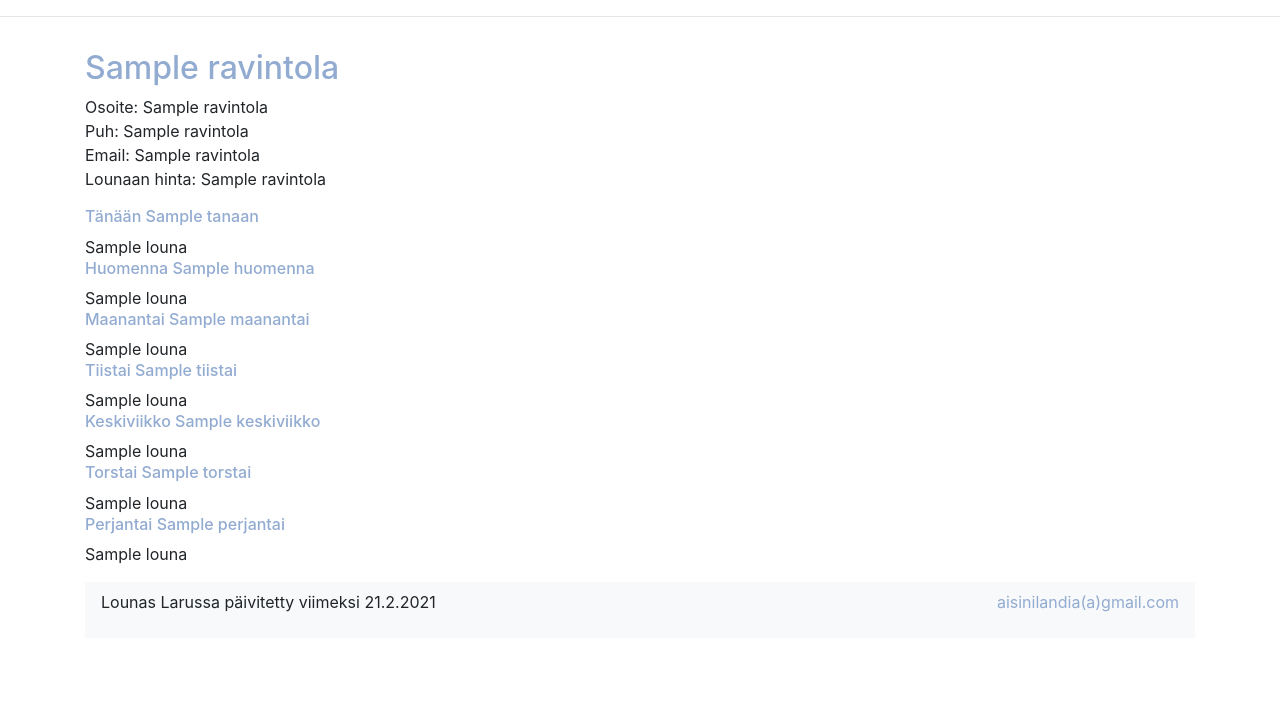
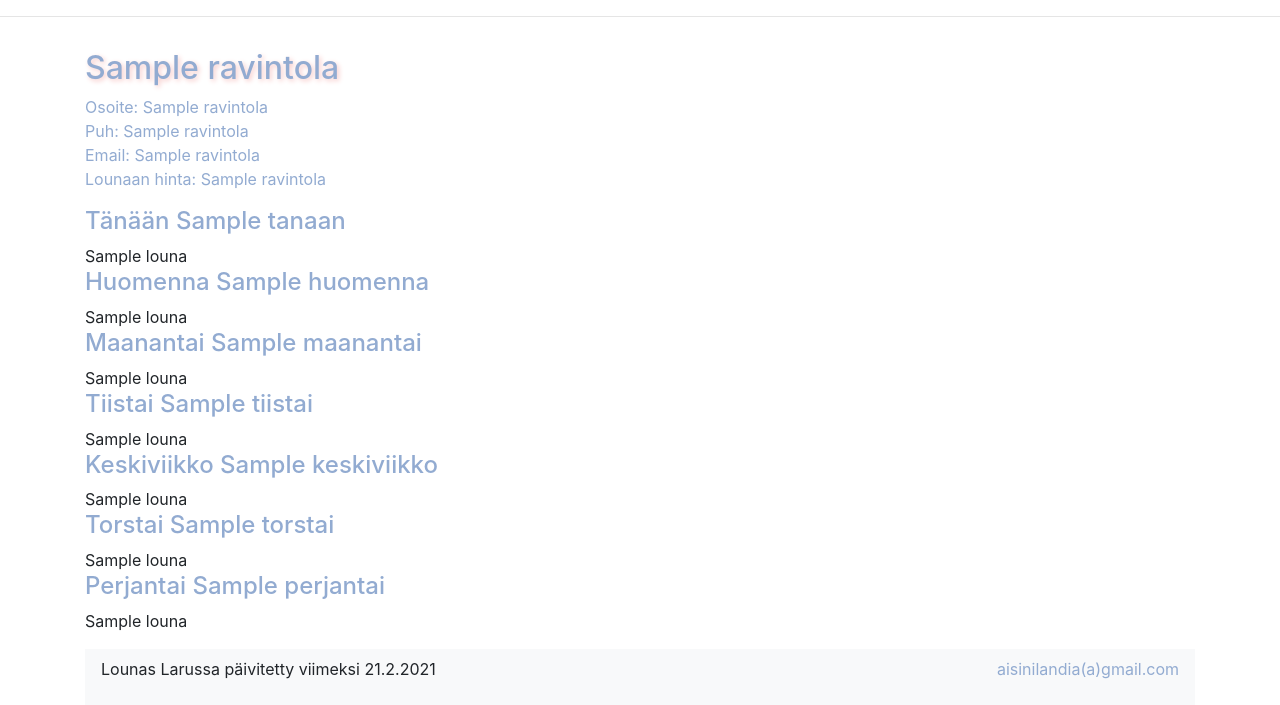
Before and after one commit to sinilandia/tsoha, a Flask app: template templates/ravintola.html in a window 1280 px wide. Shown: the part 216-921 px from the top of the page. Before the commit the page ends 828 px from the top, so only its background shows below. Run offline with Flask 2, Linux system fonts and the light colour scheme; the template is opened without the code that fills it: most values are stand-ins (such as "Sample title", 1, 10 or a date in 2020); some libraries are stand-ins or nearby versions.

Commit message:
hinkkasin otsikoiden värejä

```diff
--- a/templates/layout.html
+++ b/templates/layout.html
@@ -29,9 +29,14 @@
 
         h2 {
             color:#92ABD1;
+            text-shadow: 2px 2px 5px #F7CAC9;
         }
 
-        h6 {
+        h4 {
+            color:#92ABD1;
+        }
+
+        .info {
             color:#92ABD1;
         }
 
--- a/templates/ravintola.html
+++ b/templates/ravintola.html
@@ -10,44 +10,46 @@
     <div class="col-12">
       <p>
         <h2> {{ ravintola [0][1] }} </h2>
-        Osoite: {{ ravintola [0][2] }} <br>
-        Puh: {{ ravintola [0][3]}} <br>
-        Email: {{ ravintola [0][4]}} <br>
-        Lounaan hinta: {{ ravintola [0][5]}} <br>
+        <p class="info">
+          Osoite: {{ ravintola [0][2] }} <br>
+          Puh: {{ ravintola [0][3]}} <br>
+          Email: {{ ravintola [0][4]}} <br>
+          Lounaan hinta: {{ ravintola [0][5]}} <br>
+        </p>
       </p>
 
         <p>
-          <h6>Tänään {{ tanaan }}</h6>
+          <h4>Tänään {{ tanaan }}</h4>
           {% for lounas in lounaat_tanaan %}
             {{ lounas [1] }} <br>
           {% endfor %}
 
-          <h6>Huomenna {{huomenna}}</h6>
+          <h4>Huomenna {{huomenna}}</h4>
           {% for lounas in lounaat_huomenna %}
               {{ lounas [1] }}<br>
           {% endfor %}
 
-          <h6>Maanantai {{maanantai}}</h6>
+          <h4>Maanantai {{maanantai}}</h4>
           {% for lounas in lounaat_maanantai %}
               {{ lounas [1] }}<br>
           {% endfor %}
 
-          <h6>Tiistai {{tiistai}}</h6>
+          <h4>Tiistai {{tiistai}}</h4>
           {% for lounas in lounaat_tiistai %}
               {{ lounas [1] }}<br>
           {% endfor %}
 
-          <h6>Keskiviikko {{keskiviikko}}</h6>
+          <h4>Keskiviikko {{keskiviikko}}</h4>
           {% for lounas in lounaat_keskiviikko %}
             {{ lounas [1] }}<br>
           {% endfor %}
 
-          <h6>Torstai {{torstai}}</h6>
+          <h4>Torstai {{torstai}}</h4>
           {% for lounas in lounaat_torstai %}
               {{ lounas [1] }}<br>
           {% endfor %}
 
-          <h6>Perjantai {{perjantai}}</h6>
+          <h4>Perjantai {{perjantai}}</h4>
           {% for lounas in lounaat_perjantai %}
               {{ lounas [1] }}<br>
           {% endfor %}
```
